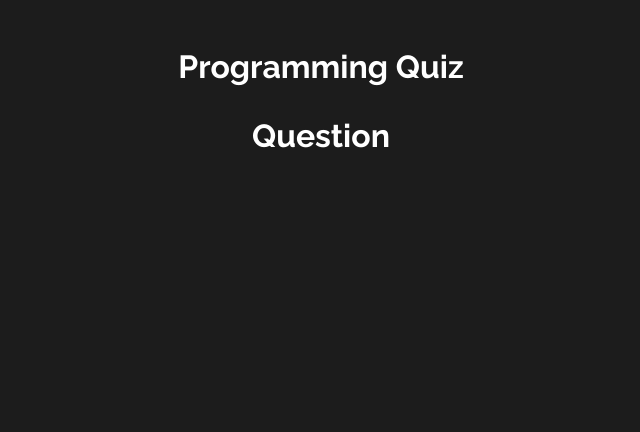
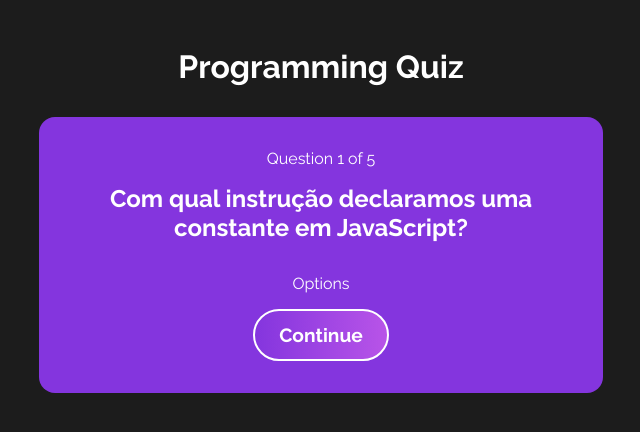
Before and after one commit to elisabetecosta/quiz, a React (Vite) app: page / in a window 1280 px wide. Both pictures are taken after a click on the button "Start". Shown: the top 432 px of the page, without its empty margins (319-959 px from the left). Built offline with nearby package versions, Linux system fonts and the light colour scheme.

Commit message:
started working  on the question component

```diff
--- a/src/App.jsx
+++ b/src/App.jsx
@@ -1,4 +1,4 @@
-import { useContext } from "react"
+import { useContext, useEffect } from "react"
 import { QuizContext } from "./contexts/quiz"
 import Welcome from "./components/Welcome/Welcome"
 import Question from "./components/Question/Question"
@@ -7,6 +7,13 @@
 function App() {
 
   const [quizState, dispatch] = useContext(QuizContext)
+
+  useEffect(() => {
+
+    // Reorders the questions
+    dispatch({type: "REORDER_QUESTIONS"})
+
+  }, [])
 
   return (
       <div className="App">
--- a/src/components/Question/Question.jsx
+++ b/src/components/Question/Question.jsx
@@ -1,15 +1,22 @@
 import { useContext } from "react"
 import { QuizContext } from "../../contexts/quiz"
+import styles from "./styles.module.css"
 
 function Question() {
 
     const [quizState, dispatch] = useContext(QuizContext)
+    const currentQuestion = quizState.questions[quizState.currentQuestion]
 
     console.log(quizState)
 
     return (
-        <div>
-            <h1>Question</h1>
+        <div className={styles.question}>
+            <p>Question {quizState.currentQuestion + 1} of {quizState.questions.length}</p>
+            <h2>{currentQuestion.question}</h2>
+            <div className={styles.optionsContainer}>
+                <p>Options</p>
+            </div>
+            <button onClick={() => dispatch({ type: "CHANGE_QUESTION" })}>Continue</button>
         </div>
     )
 }
--- a/src/components/Question/styles.module.css
+++ b/src/components/Question/styles.module.css
@@ -0,0 +1,19 @@
+.question {
+    text-align: center;
+    max-width: 500px;
+    background-color: #8435de;
+    padding: 2rem;
+    border-radius: 1rem;
+}
+
+.question h2 {
+    margin-bottom: 2rem;
+}
+
+.question p {
+    margin-bottom: 1rem;
+}
+
+.question button {
+    border: 2px solid #fff;
+}
--- a/src/components/Welcome/Welcome.jsx
+++ b/src/components/Welcome/Welcome.jsx
@@ -10,7 +10,7 @@
     console.log(quizState)
 
     return (
-        <div className={styles.container}>
+        <div className={styles.welcome}>
             <h2>Welcome!</h2>
             <p>Click the button below to start.</p>
             <button onClick={() => dispatch({ type: "CHANGE_STATE" })}>Start</button>
--- a/src/components/Welcome/styles.module.css
+++ b/src/components/Welcome/styles.module.css
@@ -1,17 +1,17 @@
-.container {
+.welcome {
     text-align: center;
     max-width: 500px;
 }
 
-h2,
+.welcome h2,
 p {
     margin-bottom: 1rem;
 }
 
-p {
+.welcome p {
     color: #8435de;
 }
 
-img {
+.welcome img {
     margin-top: 2rem;
 }
--- a/src/contexts/quiz.jsx
+++ b/src/contexts/quiz.jsx
@@ -1,3 +1,4 @@
+/* eslint-disable no-case-declarations */
 import { createContext, useReducer } from "react"
 import PropTypes from "prop-types"
 import questions from "../data/questions"
@@ -6,7 +7,8 @@
 
 const initialState = {
     gameStage: STAGES[0],
-    questions
+    questions,
+    currentQuestion: 0,
 }
 
 const quizReducer = (state, action) => {
@@ -19,6 +21,24 @@
             return {
                 ...state,
                 gameStage: STAGES[1]
+            }
+
+        case "REORDER_QUESTIONS":
+            const reorderedQuestions = questions.sort(() => {
+                return Math.random() - 0.5
+            })
+
+            return {
+                ...state,
+                questions: reorderedQuestions
+            }
+
+        case "CHANGE_QUESTION":
+            const nextQuestion = state.currentQuestion + 1
+
+            return {
+                ...state,
+                currentQuestion: nextQuestion
             }
 
         default:
```
